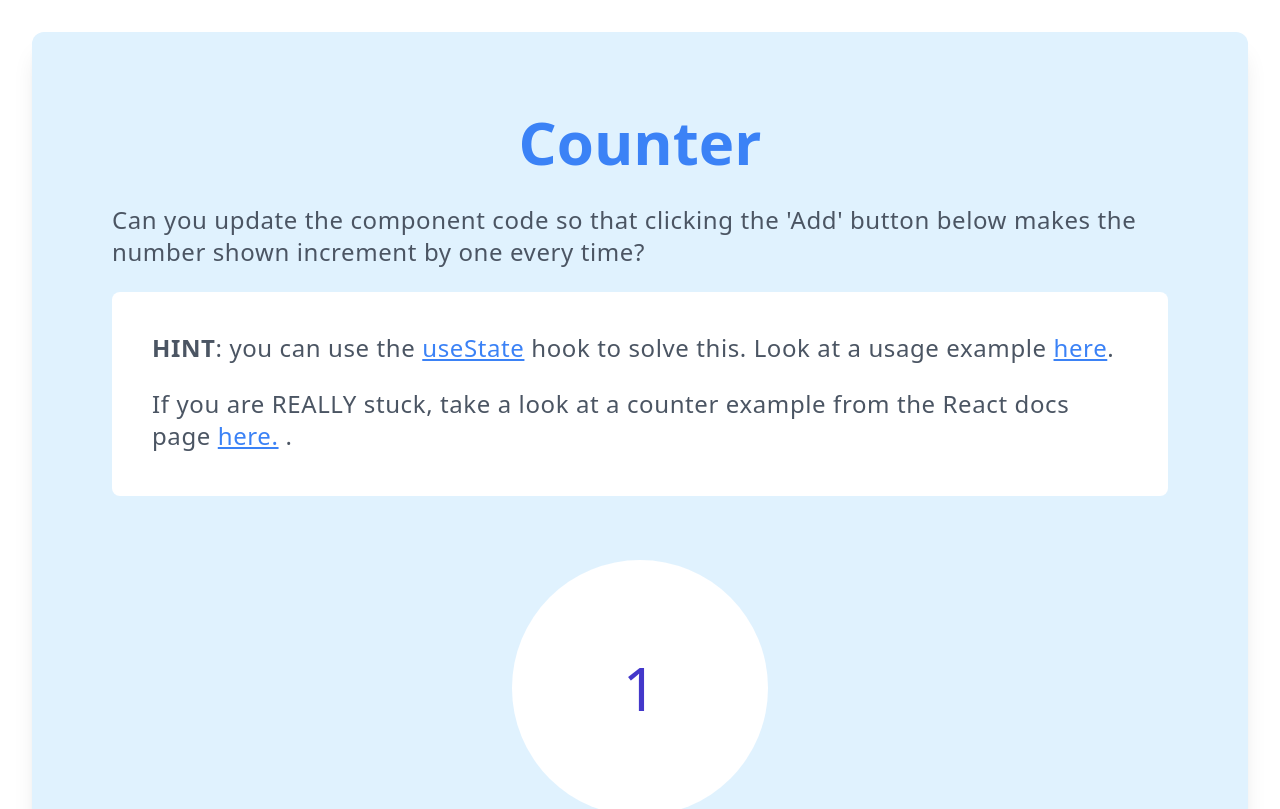
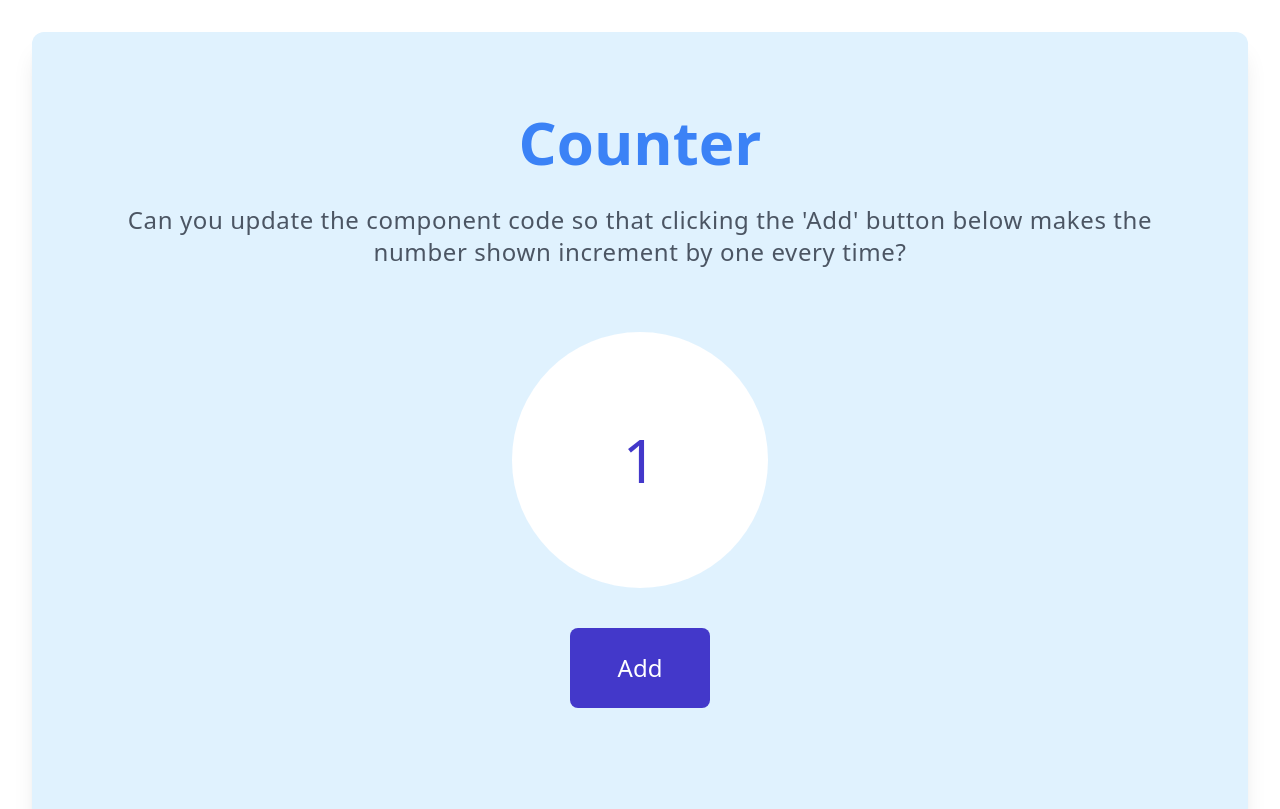
Before and after one commit to L4-Web-Design-and-Development/react-typescript-tailwind, a React (Create React App) app: page / in a window 1280 px wide. Shown: the top 809 px of the page. Built offline with nearby package versions, Linux system fonts and the light colour scheme.

Commit message:
Move instructions to README

```diff
--- a/src/App.tsx
+++ b/src/App.tsx
@@ -9,29 +9,10 @@ function App() {
         <h1 className="text-6xl font-bold text-blue-500 mb-8 text-center">
           Counter
         </h1>
-        <Paragraph>
-          Can you update the component code so that clicking the 'Add' button
-          below makes the number shown increment by one every time?
-        </Paragraph>
-        <div className="p-10 pb-5 bg-white rounded-lg mb-6">
+        <div className="text-center">
           <Paragraph>
-            <strong>HINT</strong>: you can use the{" "}
-            <Link url="https://beta.reactjs.org/reference/react/useState#reference">
-              useState
-            </Link>{" "}
-            hook to solve this. Look at a usage example{" "}
-            <Link url="https://beta.reactjs.org/reference/react/useState#usage">
-              here
-            </Link>
-            .
-          </Paragraph>
-          <Paragraph>
-            If you are REALLY stuck, take a look at a counter example from the
-            React docs page{" "}
-            <Link url="https://beta.reactjs.org/reference/react/useState#examples-basic">
-              here.
-            </Link>{" "}
-            .
+            Can you update the component code so that clicking the 'Add' button
+            below makes the number shown increment by one every time?
           </Paragraph>
         </div>
         <div className="flex items-center justify-center p-10">
```
Also changed, not shown: 1 other file (tests, documents, lock files or other folders).
